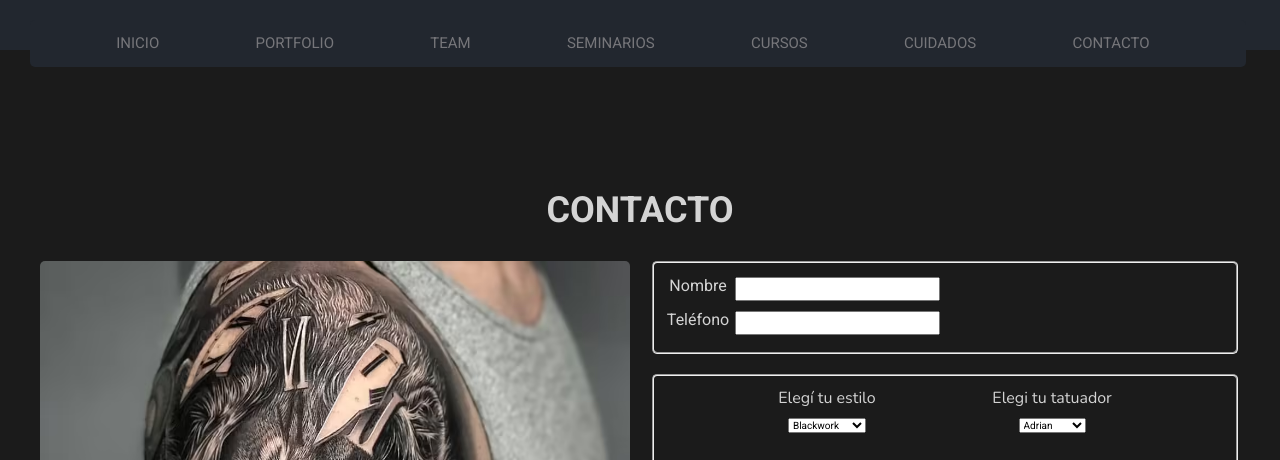
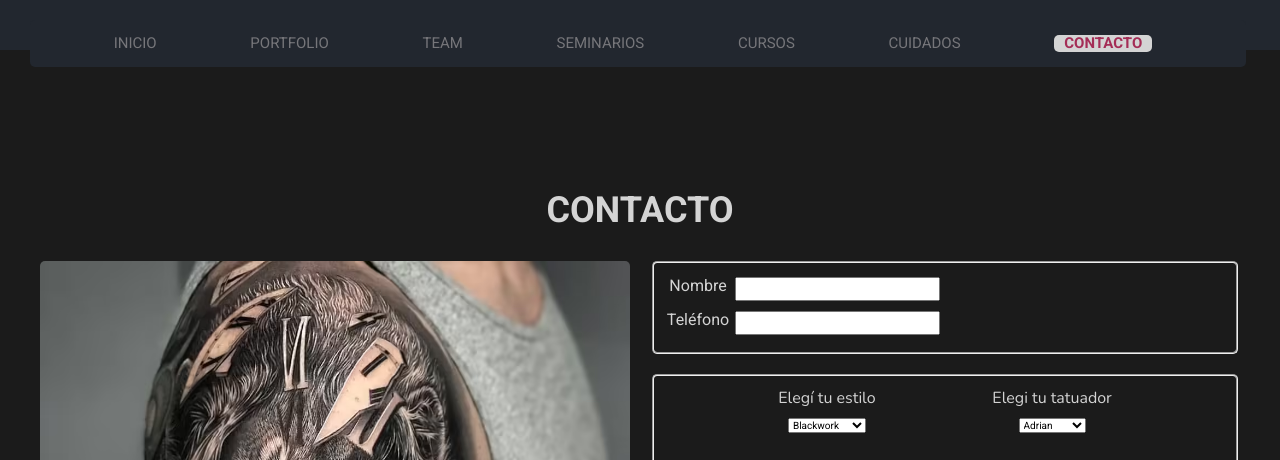
Before and after one commit to franacuna87/page_tatoo, a plain HTML site: page pages/contacto.html in a window 1280 px wide. Shown: the part 330-790 px from the top of the page. Drawn offline with nearby package versions, Linux system fonts and the light colour scheme.

Commit message:
se arreglo active de contacto

```diff
--- a/pages/contacto.html
+++ b/pages/contacto.html
@@ -71,7 +71,7 @@
       <li><a href="../index.html#seminarios">Seminarios</a></li>
       <li><a href="../index.html#cursos">Cursos</a></li>
       <li><a href="../pages/cuidados.html">Cuidados</a></li>
-      <li><a href="../pages/contacto.html">Contacto</a></li>
+      <li class="active"><a href="../pages/contacto.html">Contacto</a></li>
     </ul>
     <span class="btn_menu"> <i class="fa fa-bars"></i> </span>
   </nav>
```
